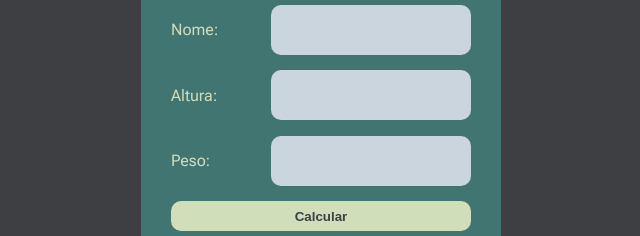
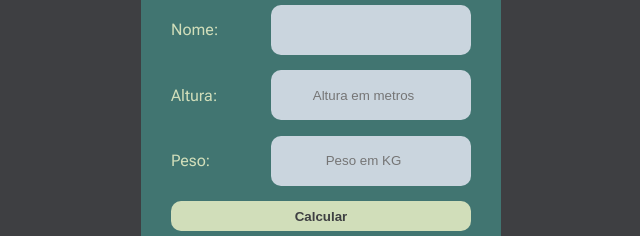
Before and after one commit to AlyssonDemari/Calculador-de-IMC, a plain HTML site: page index.html in a window 1280 px wide. Shown: the part 198-434 px from the top of the page, without its empty margins (319-959 px from the left). Drawn offline with Linux system fonts and the light colour scheme.

Commit message:
Update index.html

```diff
--- a/index.html
+++ b/index.html
@@ -125,11 +125,11 @@
         </div>
         <div class="inputs">
             <label for="altura">Altura:</label>
-            <input type="number" name="altura" id="altura">
+            <input type="number" name="altura" id="altura" placeholder="Altura em metros">
         </div>
         <div class="inputs">
             <label for="peso">Peso:</label>
-            <input type="number" name="peso" id="peso">
+             <input type="number" name="peso" id="peso" placeholder="Peso em KG">
         </div>
         <input type="button" value="Calcular" onclick="calcular()">
 
```
